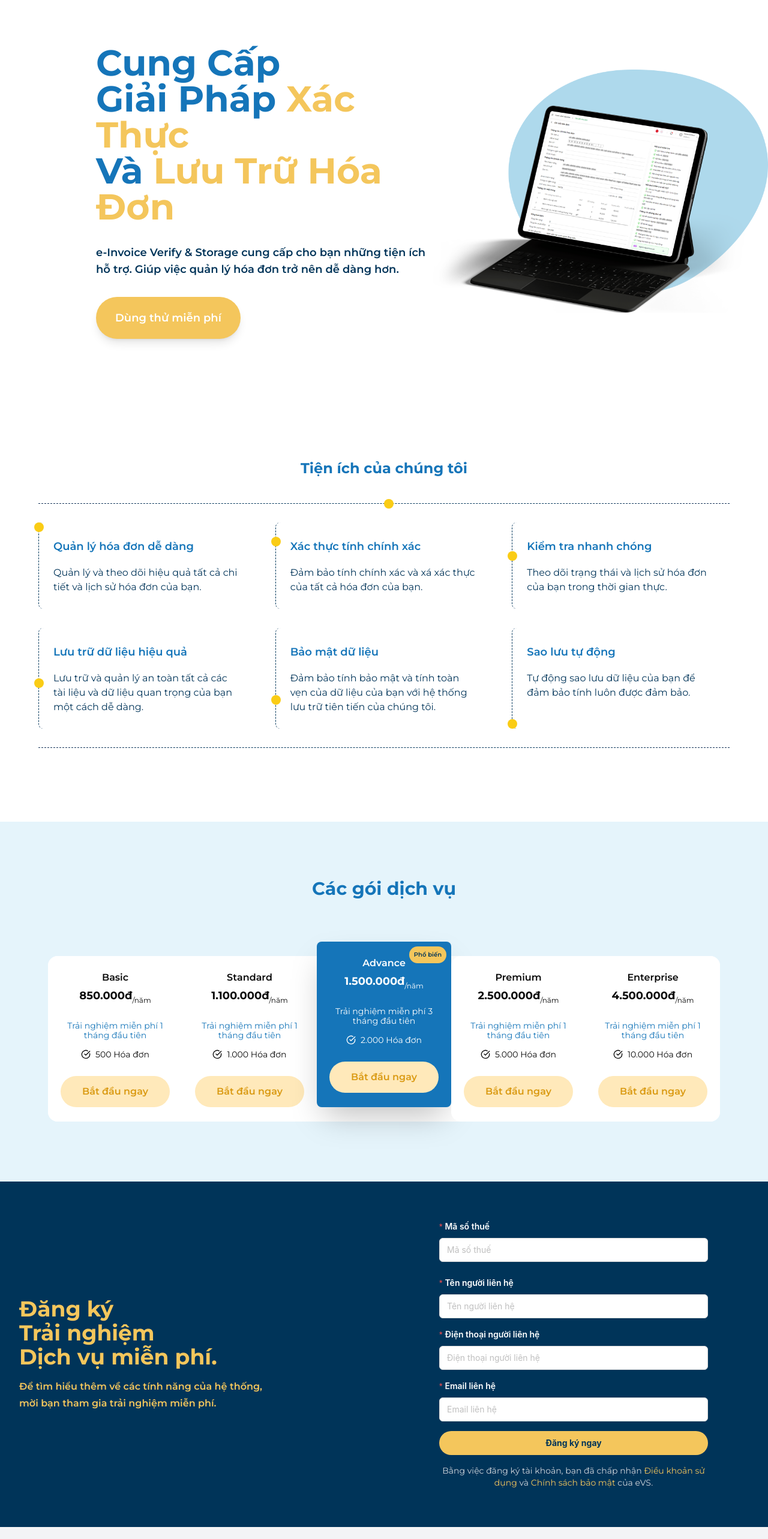
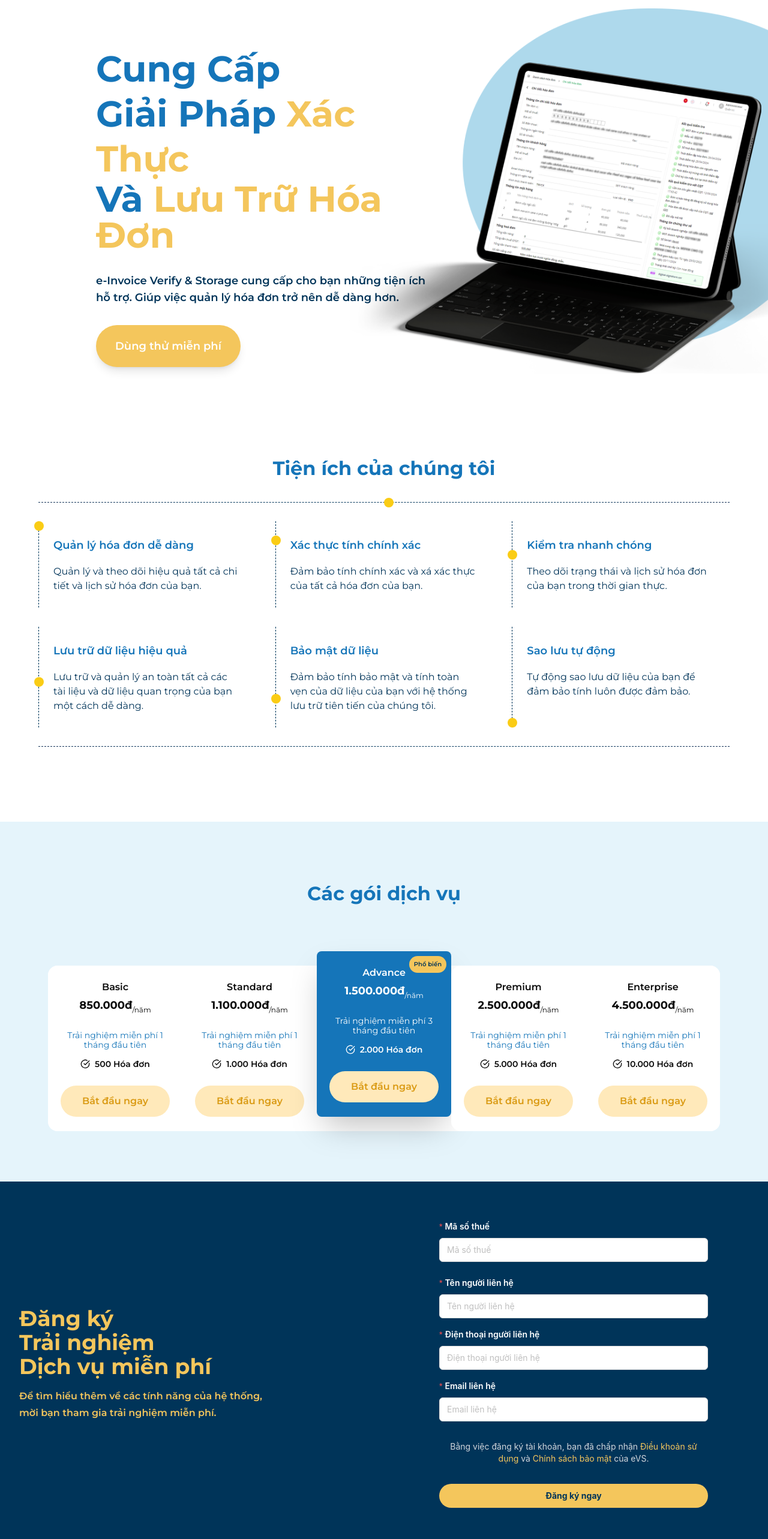
Before and after one commit to huydq7/EVS-Pratek, a Next.js app: page / in a window 1280 px wide. Shown: the part 80-2646 px from the top of the page at 60% size. Built offline with nearby package versions, Linux system fonts and the light colour scheme.

Commit message:
fix bug UI

```diff
--- a/components/Feature/feature.tsx
+++ b/components/Feature/feature.tsx
@@ -54,8 +54,8 @@ export const Feature = () => {
     >
       <h2
         className={cn(
-          "text-2xl lg:-mt-20 mb-10 leading-8 text-[20px] lg:text-[24px] font-bold text-brand-primary-medium",
-          (isMobile || isTablet) && "text-lg"
+          "lg:-mt-20 mb-10 leading-8 font-bold text-brand-primary-medium lg:text-[32px]",
+          (isMobile || isTablet) && "text-[20px]"
         )}
       >
         Tiện ích của chúng tôi
@@ -70,7 +70,7 @@ export const Feature = () => {
           {features.map((feature, index) => (
             <div
               key={index}
-              className="relative p-6 border-l border-dashed border-brand-primary-veryDark hover:bg-[#E5F4F9] transition-colors duration-300 rounded-lg cursor-pointer"
+              className="relative p-6 border-l border-dashed border-brand-primary-veryDark transition-colors duration-300 cursor-pointer"
             >
               <div
                 className={`absolute -left-[8px] ${feature.dotPosition} w-[16px] h-[16px] bg-yellow-400 rounded-full`}
--- a/components/Footer/footer.tsx
+++ b/components/Footer/footer.tsx
@@ -35,17 +35,6 @@ const RegistrationForm: React.FC = () => {
           </Form.Item>
         ))}
         <Form.Item>
-          <Button
-            type="submit"
-            className={cn(
-              "w-full bg-brand-secondary-medium hover:bg-brand-secondary-dark text-brand-primary-veryDark hover:text-white transition-colors duration-200 rounded-full py-3 font-bold",
-              (isMobile || isTablet) && "text-sm"
-            )}
-          >
-            Đăng ký ngay
-          </Button>
-        </Form.Item>
-      </Form>
           <p
             className={cn(
               "text-center text-sm text-gray-300 mt-4",
@@ -62,6 +51,17 @@ const RegistrationForm: React.FC = () => {
             </a>{" "}
             của eVS.
           </p>
+          <Button
+            type="submit"
+            className={cn(
+              "w-full bg-brand-secondary-medium hover:bg-brand-secondary-dark text-brand-primary-veryDark lg:mt-8 hover:text-white transition-colors duration-200 rounded-full py-3 font-bold",
+              (isMobile || isTablet) && "text-sm mt-8"
+            )}
+          >
+            Đăng ký ngay
+          </Button>
+        </Form.Item>
+      </Form>
     </div>
   );
 };
@@ -117,7 +117,7 @@ const CustomFooter: React.FC = () => {
 export const Footer: React.FC = () => {
   const isMobile = useMediaQuery("(max-width: 640px)");
   const isTablet = useMediaQuery("(min-width: 641px) and (max-width: 1024px)");
-
+  const isSmallMobile = useMediaQuery("(max-width: 433px)");
   return (
     <>
       <section className="bg-[#003459] text-brand-secondary-medium py-16 px-4 sm:px-6 lg:px-8 font-montserrat">
@@ -130,27 +130,33 @@ export const Footer: React.FC = () => {
                   (isMobile || isTablet) && "text-xl"
                 )}
               >
-                {isMobile || isTablet ? (
+                {isSmallMobile ? (
+                  <>
+                    Đăng ký <br />
+                    Trải nghiệm dịch vụ <br />
+                    <span className="whitespace-nowrap">miễn phí</span>
+                  </>
+                ) : isMobile || isTablet ? (
                   "Đăng ký trải nghiệm dịch vụ miễn phí."
                 ) : (
                   <span>
                     Đăng ký <br />
                     Trải nghiệm <br />
-                    Dịch vụ miễn phí.
+                    Dịch vụ <span className="whitespace-nowrap">miễn phí</span>
                   </span>
                 )}
               </h2>
 
-              <p
+              <div
                 className={cn(
                   "text-xlmb-8 text-brand-secondary-medium font-semibold",
                   (isMobile || isTablet) && "text-[16px] font-normal"
                 )}
               >
-                Để tìm hiểu thêm về các tính năng của hệ thống,
-                <br />
+                Để tìm hiểu thêm về các tính năng của hệ thống,{" "}
+                {isMobile || isTablet ? "" : <br />}
                 mời bạn tham gia trải nghiệm miễn phí.
-              </p>
+              </div>
             </div>
             <RegistrationForm />
           </div>
--- a/components/Heading/Intro/intro.tsx
+++ b/components/Heading/Intro/intro.tsx
@@ -13,14 +13,16 @@ export const Intro = () => {
     <div
       className={cn(
         "w-full min-h-screen flex flex-col lg:flex-row items-center justify-center font-montserrat overflow-hidden",
-        "sm:px-6 px-8 lg:px-0 py-12 lg:py-0"
+        "sm:px-6 px-8 lg:px-0 py-12 lg:py-0",
+        isMobile || (isTablet && "mt-24") // Add this to move the text down on larger screens
       )}
     >
       <div
         className={cn(
           "w-full lg:w-1/2 flex flex-col",
           "space-y-6 lg:space-y-8 mb-10 lg:mb-0 lg:ml-20",
-          "lg:ml-40"
+          "lg:ml-40",
+          !isMobile && !isTablet && "lg:mt-12" // Adjust the margin-top to move the text down
         )}
       >
         {(isMobile || isTablet) && <ResponsiveIpadImage />}
@@ -29,14 +31,18 @@ export const Intro = () => {
           className={cn(
             "font-bold text-center lg:text-left",
             "text-3xl sm:text-4xl lg:text-5xl xl:text-6xl",
-            "leading-tight"
+            (isMobile || isTablet) && "-mb-24"
           )}
         >
-          <span className="text-brand-primary-medium">Cung Cấp</span>
+          <span className="text-brand-primary-medium leading-tight">
+            Cung Cấp
+          </span>
           <br />
-          <span className="text-brand-primary-medium">
+          <span className="text-brand-primary-medium leading-tight">
             Giải Pháp{" "}
-            <span className="text-brand-secondary-medium">Xác Thực</span>
+            <span className="text-brand-secondary-medium leading-tight">
+              Xác Thực
+            </span>
           </span>
           <br />
           <span className="text-brand-primary-medium">
@@ -91,11 +97,11 @@ export const ResponsiveIpadImage = () => {
   return (
     <div
       className={cn(
-        "relative",
+        "relative lg:scale-150",
         isMobile
-          ? "w-full h-[200px]"
+          ? "w-full h-[200px] scale-150 mb-12"
           : isTablet
-          ? "w-full h-[300px]"
+          ? "w-full h-[300px] scale-150 mb-16"
           : "w-full h-[500px] xl:h-[600px]"
       )}
     >
@@ -104,7 +110,7 @@ export const ResponsiveIpadImage = () => {
         layout="fill"
         objectFit="contain"
         alt="iPad"
-        className="transform hover:scale-105 transition-transform duration-300"
+        className="transform transition-transform duration-300"
       />
     </div>
   );
--- a/components/Heading/Navbar/navbar.tsx
+++ b/components/Heading/Navbar/navbar.tsx
@@ -99,14 +99,17 @@ export const Navbar = () => {
             </button>
           </div>
           <div className="flex flex-col p-4 space-y-4">
-            <h2 className="cursor-pointer hover:text-brand-primary-veryDark">
+            <h2 className="cursor-pointer hover:text-brand-primary-veryDark relative group">
               Trang chủ
+              <span className="absolute left-0 bottom-0 w-full h-[2px] bg-brand-primary-veryDark scale-x-0 group-hover:scale-x-100 transition-transform duration-200 origin-left"></span>
             </h2>
-            <h2 className="cursor-pointer hover:text-brand-primary-veryDark">
+            <h2 className="cursor-pointer hover:text-brand-primary-veryDark relative group">
               Đọc hóa đơn
+              <span className="absolute left-0 bottom-0 w-full h-[2px] bg-brand-primary-veryDark scale-x-0 group-hover:scale-x-100 transition-transform duration-200 origin-left"></span>
             </h2>
           </div>
-          <div className="mt-auto p-4 space-y-4">
+
+          <div className="p-4 space-y-4">
             <Button
               className="w-full rounded-3xl border-brand-primary-veryDark text-brand-primary-veryDark font-sm font-semibold hover:bg-brand-primary-light"
               variant="outline"
--- a/components/Service/service.tsx
+++ b/components/Service/service.tsx
@@ -54,7 +54,7 @@ const PricingCard: React.FC<PricingCardProps> = (props) => {
         </span>
         <div className="mt-4 mb-2 flex gap-x-2 items-center justify-center">
           <CheckCircle size={16} />
-          <span>{props.bill}</span>
+          <span className="font-semibold">{props.bill}</span>
         </div>
       </div>
       <Button
@@ -121,7 +121,7 @@ export const Service: React.FC = () => {
     >
       <h2
         className={cn(
-          "text-2xl md:text-[30px] lg:mb-24 font-bold text-brand-primary-medium",
+          "text-[20px] lg:text-[32px] md:text-[30px] lg:mb-24 font-bold text-brand-primary-medium",
           (isMobile || isTablet) && "mb-8"
         )}
       >
```
Lines whose indentation alone changed are shown as unchanged.
